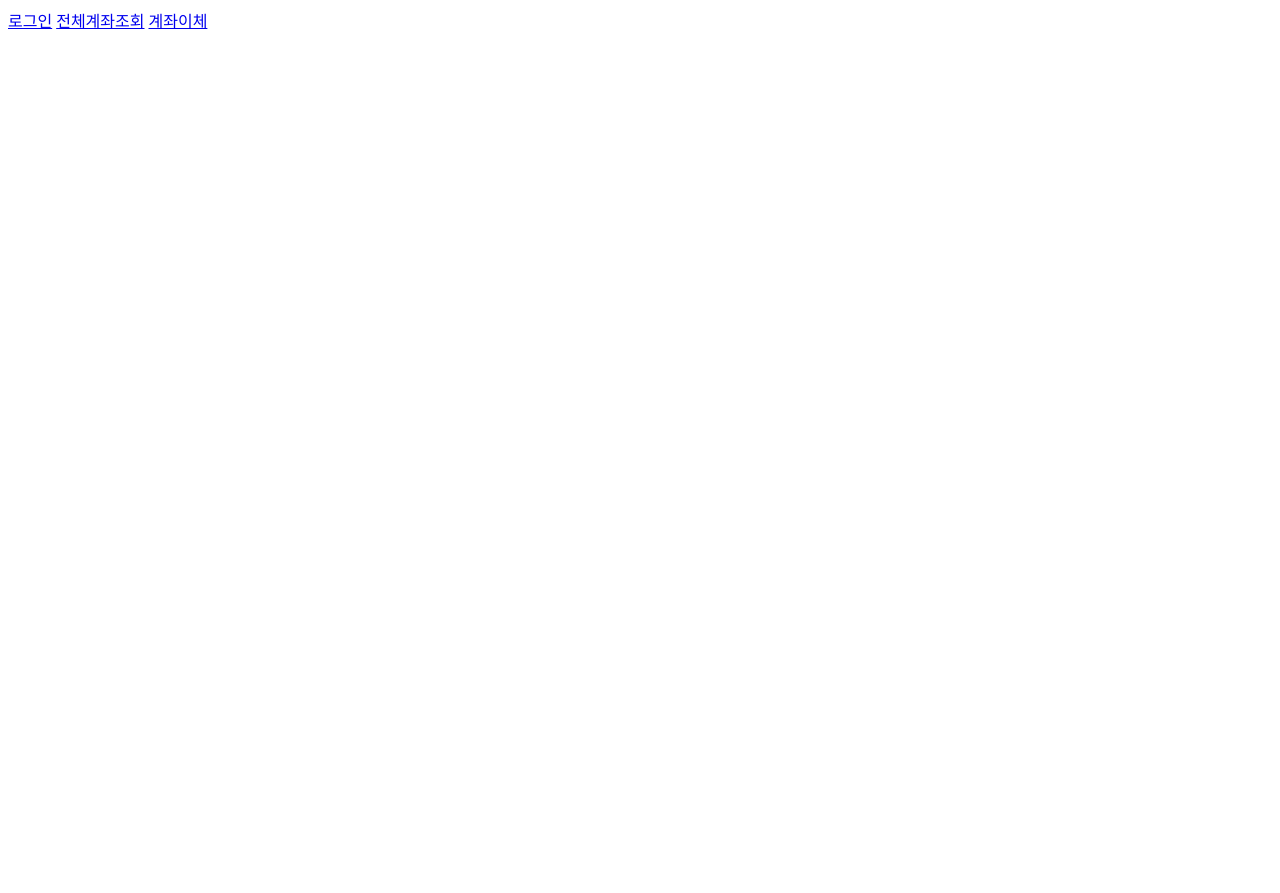
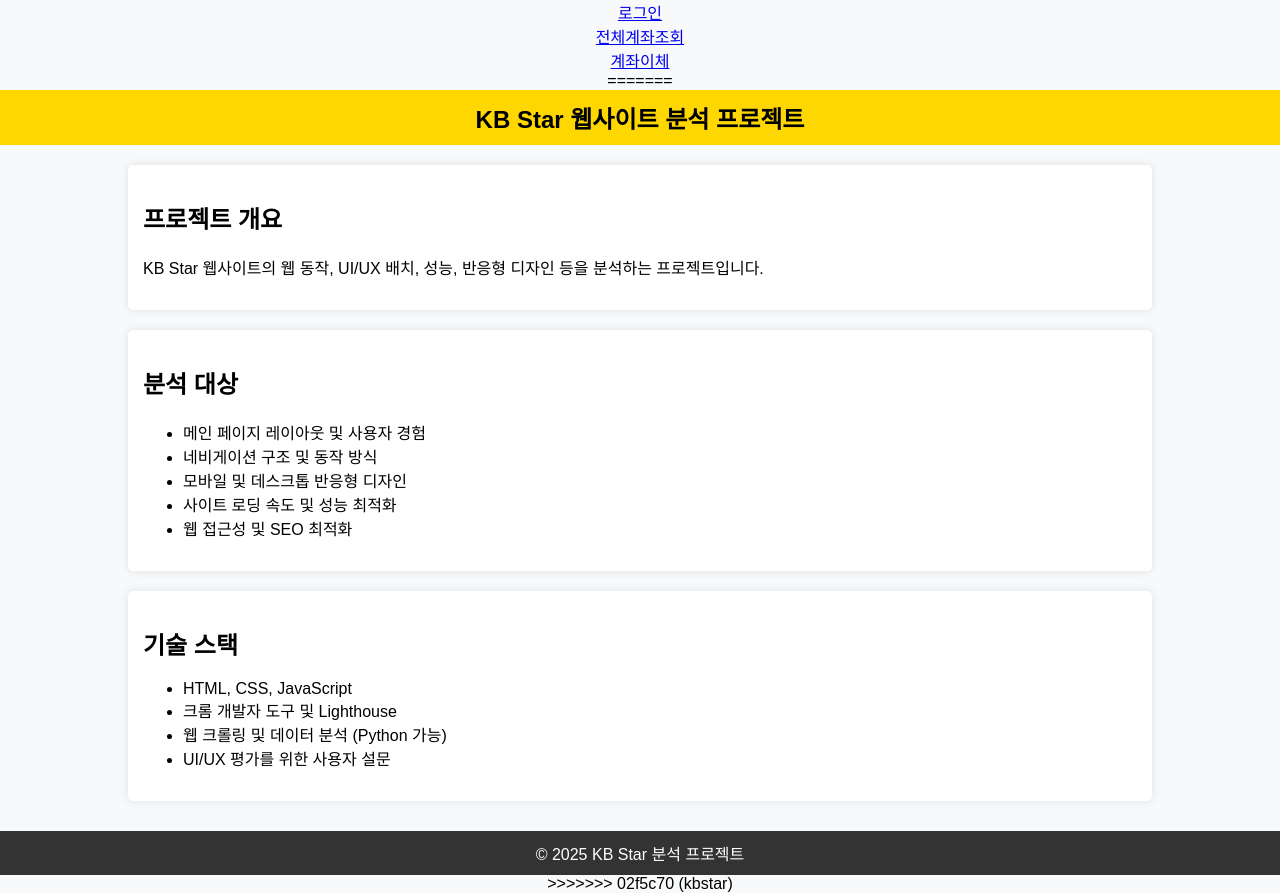
Before and after one commit to Ahranah/kb_it, a plain HTML site: page git/index.html in a window 1280 px wide. Before the commit the page ends 800 px from the top, so only its background shows below. Drawn offline with Linux system fonts and the light colour scheme.

Commit message:
total_index

```diff
--- a/git/index.html
+++ b/git/index.html
@@ -3,12 +3,83 @@
   <head>
     <meta charset="UTF-8" />
     <meta name="viewport" content="width=device-width, initial-scale=1.0" />
-        <title> kb </title>
+    <title>KB Star 웹사이트 분석 프로젝트</title>
+    <style>
+      body {
+        font-family: Arial, sans-serif;
+        margin: 0;
+        padding: 0;
+        display: flex;
+        flex-direction: column;
+        align-items: center;
+        background-color: #f8f9fa;
+      }
+      header {
+        width: 100%;
+        background-color: #ffd700;
+        padding: 10px 0;
+        text-align: center;
+        font-size: 1.5em;
+        font-weight: bold;
+      }
+      main {
+        width: 80%;
+        margin-top: 20px;
+        display: flex;
+        flex-direction: column;
+        gap: 20px;
+      }
+      .section {
+        background: white;
+        padding: 15px;
+        border-radius: 5px;
+        box-shadow: 0 0 10px rgba(0, 0, 0, 0.1);
+      }
+      footer {
+        margin-top: 30px;
+        padding: 10px;
+        background-color: #333;
+        color: white;
+        width: 100%;
+        text-align: center;
+      }
+    </style>
   </head>
   <body>
     <a href="./login.html">로그인</a>
     <a href="./Full_account_check.html">전체계좌조회</a>
     <a href="./account_transfer.html">계좌이체</a>
+    =======
+    <header>KB Star 웹사이트 분석 프로젝트</header>
+    <main>
+      <div class="section">
+        <h2>프로젝트 개요</h2>
+        <p>
+          KB Star 웹사이트의 웹 동작, UI/UX 배치, 성능, 반응형 디자인 등을
+          분석하는 프로젝트입니다.
+        </p>
+      </div>
+      <div class="section">
+        <h2>분석 대상</h2>
+        <ul>
+          <li>메인 페이지 레이아웃 및 사용자 경험</li>
+          <li>네비게이션 구조 및 동작 방식</li>
+          <li>모바일 및 데스크톱 반응형 디자인</li>
+          <li>사이트 로딩 속도 및 성능 최적화</li>
+          <li>웹 접근성 및 SEO 최적화</li>
+        </ul>
+      </div>
+      <div class="section">
+        <h2>기술 스택</h2>
+        <ul>
+          <li>HTML, CSS, JavaScript</li>
+          <li>크롬 개발자 도구 및 Lighthouse</li>
+          <li>웹 크롤링 및 데이터 분석 (Python 가능)</li>
+          <li>UI/UX 평가를 위한 사용자 설문</li>
+        </ul>
+      </div>
+    </main>
+    <footer>© 2025 KB Star 분석 프로젝트</footer>
+    >>>>>>> 02f5c70 (kbstar)
   </body>
 </html>
-</html>
```
Lines whose indentation alone changed are shown as unchanged.
